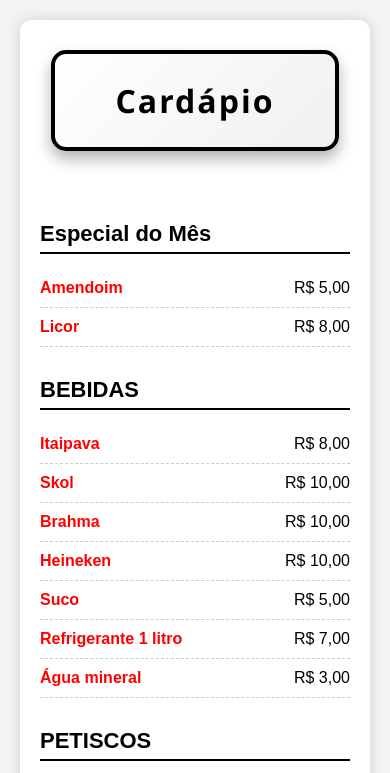
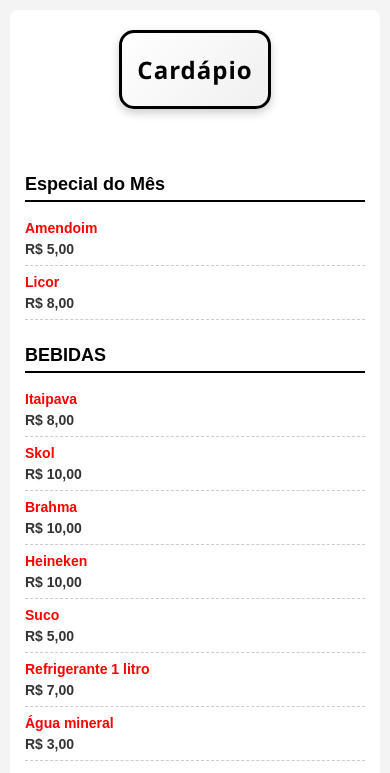
Before and after one commit to Nyaztho/Cardapio, a plain HTML site: page index.html in a window 390 px wide. Shown: the top 773 px of the page. Drawn offline with Linux system fonts and the light colour scheme.

Commit message:
Atualizar o index.html

```diff
--- a/index.html
+++ b/index.html
@@ -78,6 +78,49 @@
             color: #000;
             font-size: 20px;
         }
+
+        /* CSS responsivo adicionado */
+        @media (max-width: 400px) {
+            body {
+                padding: 10px;
+            }
+            .container {
+                max-width: 100%;
+                padding: 20px 15px 30px;
+                border-radius: 8px;
+                box-shadow: none;
+            }
+            .title-box {
+                padding: 20px 15px;
+                font-size: 24px;
+                border-width: 3px;
+                box-shadow: 0 4px 10px rgba(0,0,0,0.2);
+            }
+            h1 {
+                font-size: 24px;
+                letter-spacing: 1px;
+            }
+            h2 {
+                font-size: 18px;
+                margin-top: 25px;
+                margin-bottom: 10px;
+            }
+            li {
+                flex-direction: column;
+                align-items: flex-start;
+                padding: 8px 0;
+                font-size: 14px;
+            }
+            li span.price {
+                margin-top: 5px;
+                color: #333;
+                font-weight: 600;
+            }
+            .footer {
+                font-size: 16px;
+                margin-top: 20px;
+            }
+        }
     </style>
 </head>
 <body>
```
